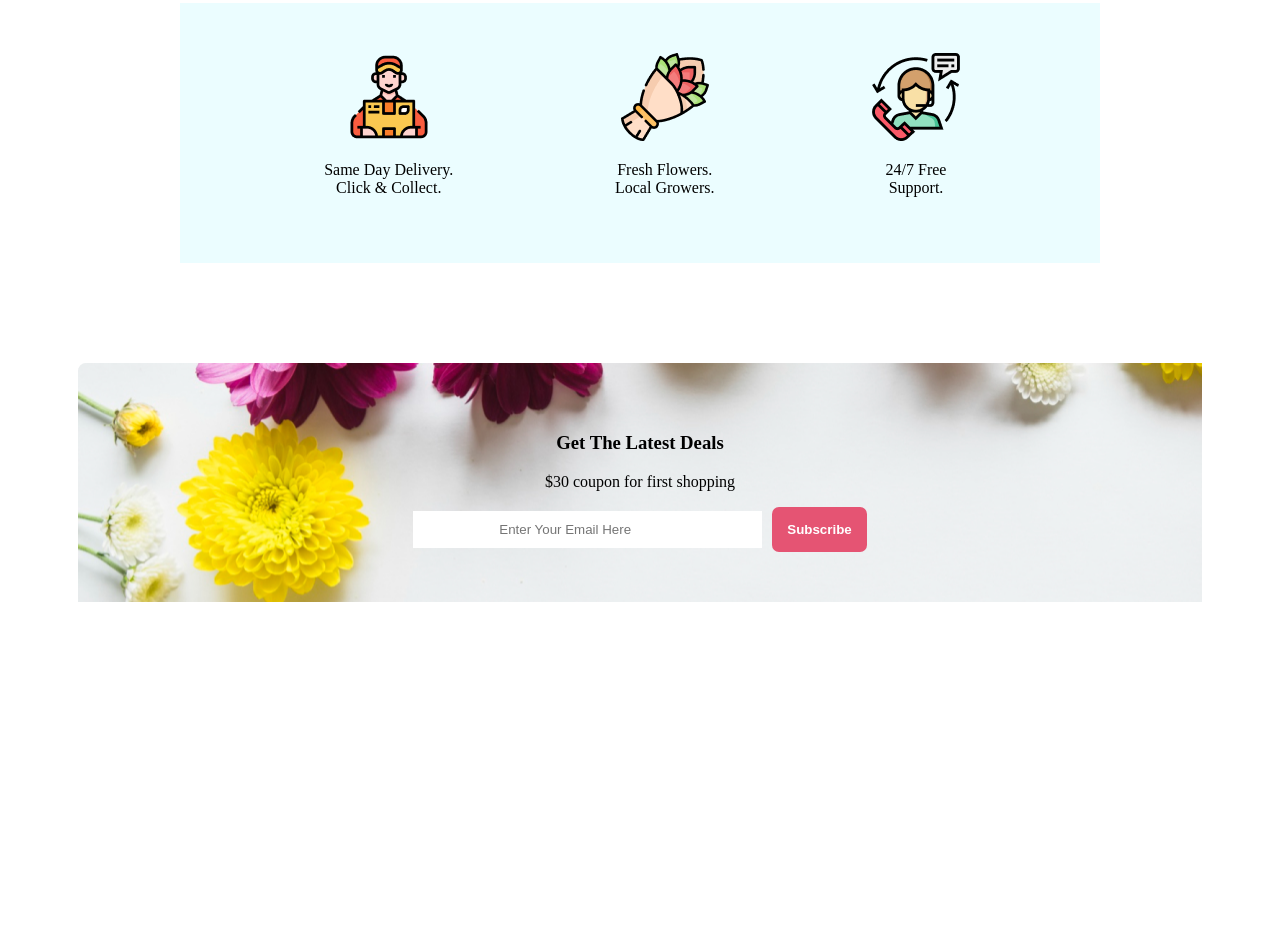
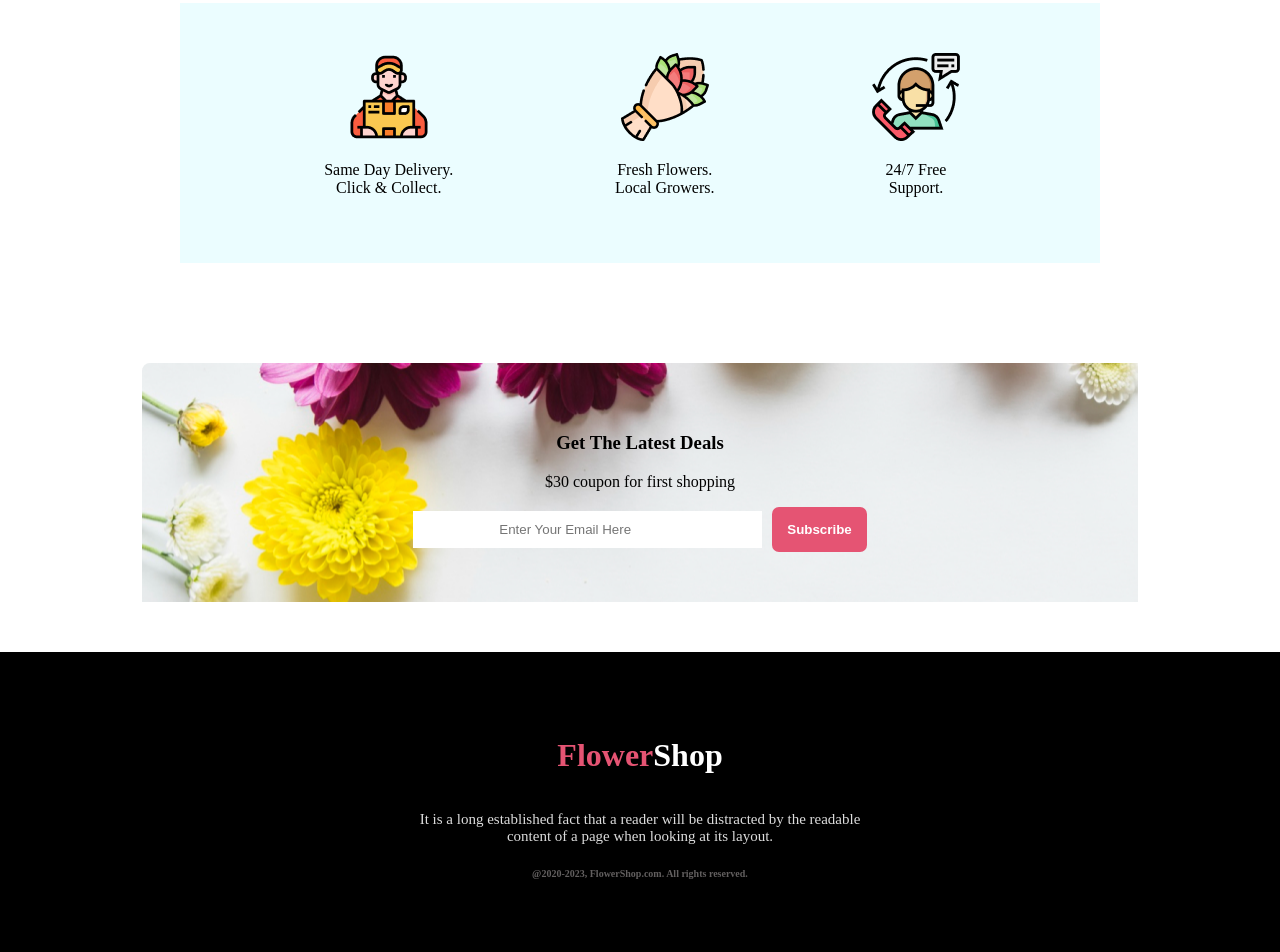
Before and after one commit to Ruhit27/flower-shop, a plain HTML site: page index.html in a window 1280 px wide. Shown: the part 1575-2527 px from the top of the page. Before the commit the page ends 2177 px from the top, so only its background shows below. Drawn offline with Linux system fonts and the light colour scheme.

Commit message:
Footer commit

```diff
--- a/index.html
+++ b/index.html
@@ -76,5 +76,13 @@
         </div>
       </section>
     </section>
+    <!-- done -->
+     <footer >
+      <div class="footer">
+        <h1><span>Flower</span>Shop</h1>
+        <p>It is a long established fact that a reader will be distracted by the readable <br/> content of a page when looking at its layout.</p>
+        <h2>@2020-2023, FlowerShop.com. All rights reserved. </h2>
+      </div>
+     </footer>
 </body>
 </html>
--- a/style.css
+++ b/style.css
@@ -109,7 +109,7 @@ body{
     padding: 50px;
     background-image: url('./Flower Asset/Rectangle\ 9.png');
     background-repeat: no-repeat;
-    width: 80%;
+    width: 70%;
 }
 
 .email{
@@ -129,3 +129,29 @@ body{
     display: flex;
     justify-content: center;
 }
+
+/* done */
+.footer{
+    text-align: center;
+    color: white;
+    background-color: black;
+    height: 300px;
+    display: flex;
+    flex-direction: column;
+    justify-content: center;
+    margin-top: 50px;
+}
+.footer span{
+    color: #E55473;
+}
+
+.footer p{
+    color: gainsboro;
+    font-size: 15px;
+    font-family: 'Times New Roman', Times, serif;
+}
+.footer h2{
+    color: gainsboro;
+    font-size: 10px;
+    color: rgb(98, 95, 95);
+}
```
